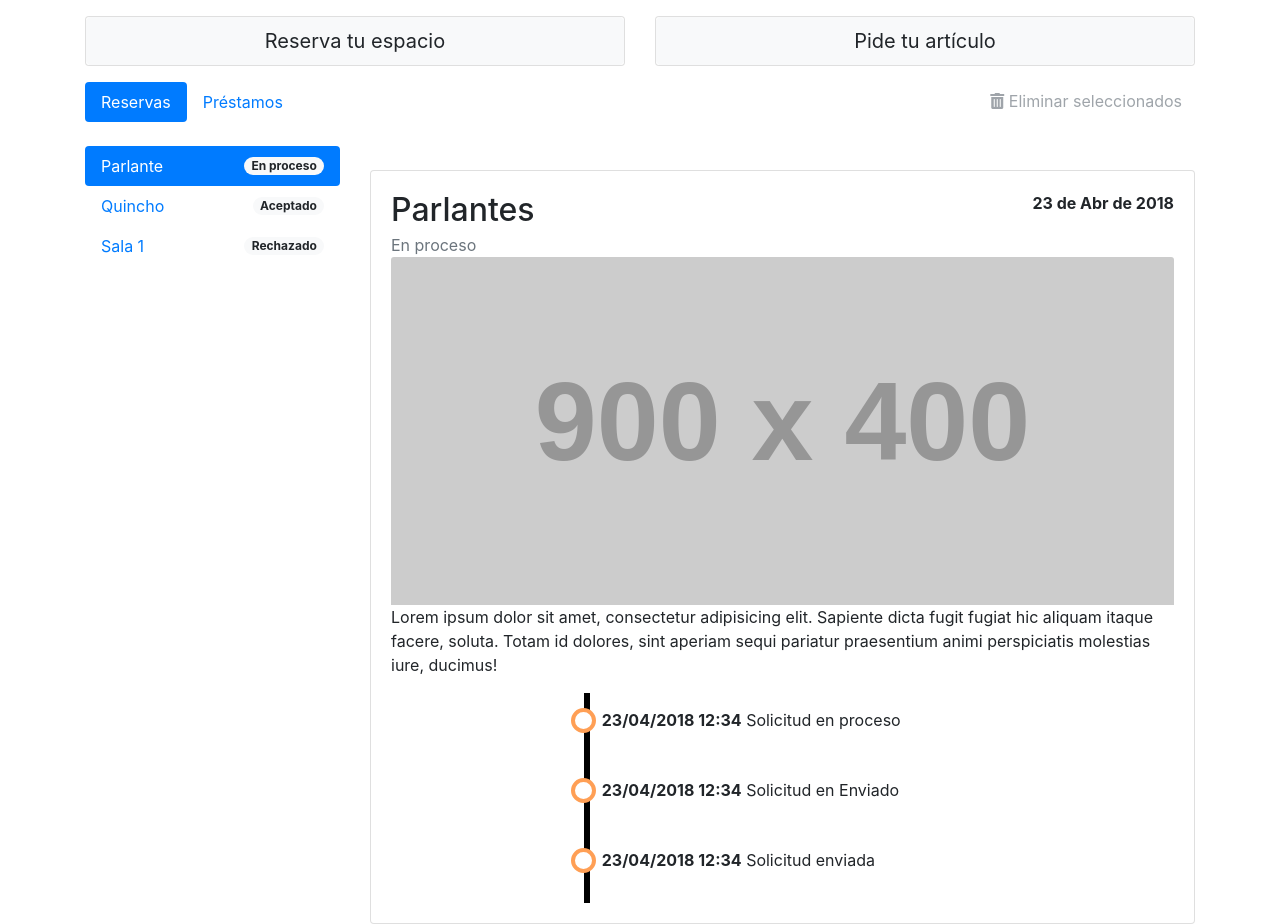
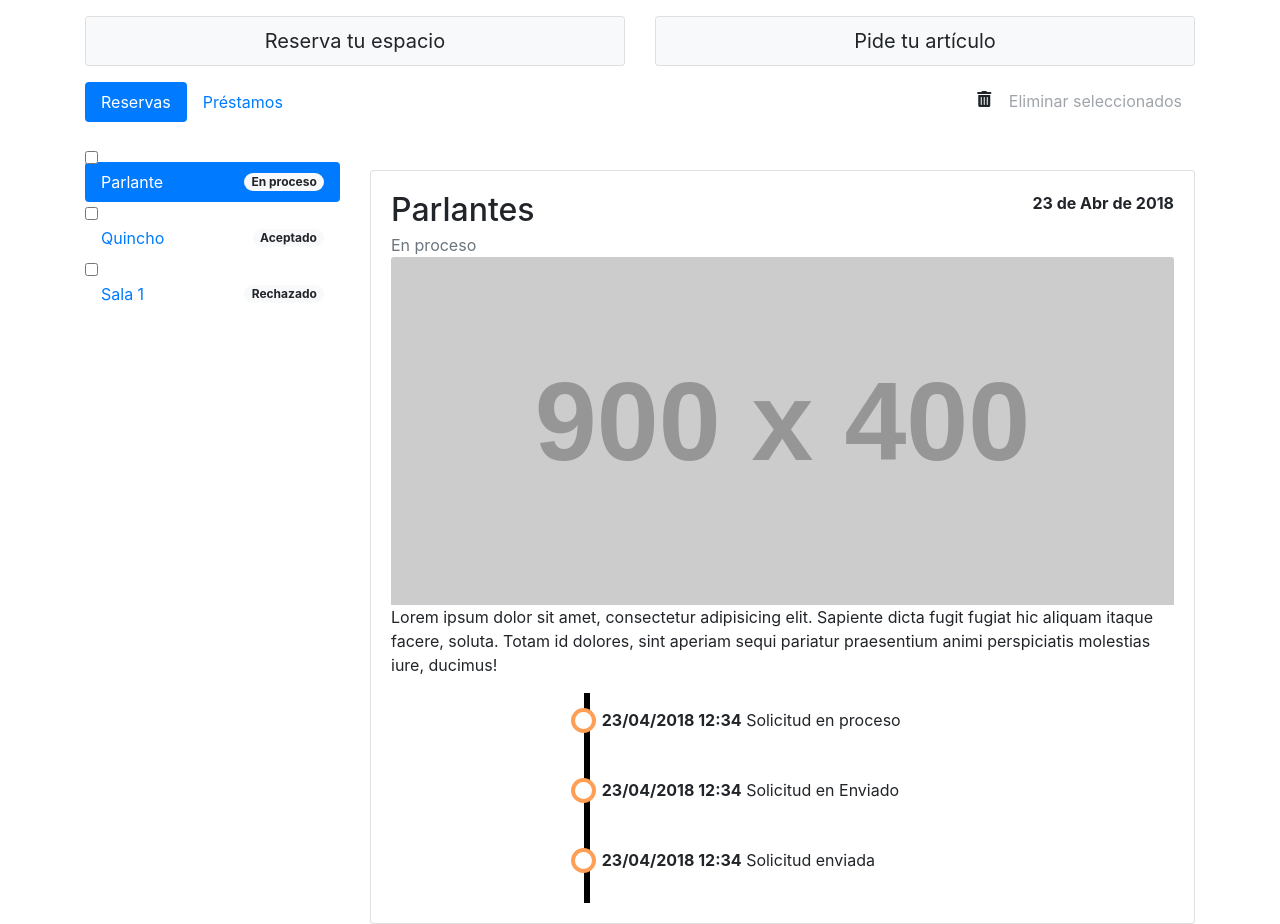
Before and after one commit to DCC-CC4401/2018-1-sad-T3, a Django app: page /userprofile/ in a window 1280 px wide. Shown: the part 139-1063 px from the top of the page. Run offline with Django 3.2, Linux system fonts and the light colour scheme; grey boxes labelled with a size stand in for pictures from a placeholder-image service; some libraries are stand-ins or nearby versions.

Commit message:
Checkbox agregados

```diff
--- a/cc4401Inventory/usersApp/templates/user_profile.html
+++ b/cc4401Inventory/usersApp/templates/user_profile.html
@@ -131,10 +131,10 @@
 
         <!-- Opción de eliminar seleccionados-->
         <div class="col-xl-6 text-xs-center" style="text-align: right">
-            <button type="button" class="btn btn-link" disabled>
+            <form name="formularioEliminar">
                 <i class="fas fa-trash-alt"></i>
-                Eliminar seleccionados
-            </button>
+                <input type="submit" name="Eliminar" value="Eliminar seleccionados" class="btn btn-link" disabled>
+            </form>
         </div>
 
         <!-- Contenido de las Reservas y Préstamos-->
@@ -149,14 +149,31 @@
                     <div class="col-lg-3">
                         <div class="nav flex-column nav-pills" id="v-pills-tab" role="tablist"
                              aria-orientation="vertical">
+
+                            <div class="form-group">
+                                <div class="form-check">
+                                    <input class="form-check-input" type="checkbox" id="gridCheck"
+                                           onclick="document.formularioEliminar.Eliminar.disabled=!document.formularioEliminar.Eliminar.disabled">
+                                </div>
+                            </div>
                             <a class="nav-link active d-flex justify-content-between align-items-center"
                                id="v-pills-home-tab" data-toggle="pill" href="#v-pills-home"
                                role="tab" aria-controls="v-pills-home" aria-selected="true">
                                 Parlante <span class="badge badge-pill badge-light">En proceso</span></a>
+                            <div class="form-group">
+                                <div class="form-check">
+                                    <input class="form-check-input" type="checkbox" id="gridCheck">
+                                </div>
+                            </div>
                             <a class="nav-link d-flex justify-content-between align-items-center"
                                id="v-pills-profile-tab" data-toggle="pill" href="#v-pills-profile"
                                role="tab" aria-controls="v-pills-profile" aria-selected="false">
                                 Quincho <span class="badge badge-pill badge-light">Aceptado</span></a>
+                            <div class="form-group">
+                                <div class="form-check">
+                                    <input class="form-check-input" type="checkbox" id="gridCheck">
+                                </div>
+                            </div>
                             <a class="nav-link d-flex justify-content-between align-items-center"
                                id="v-pills-messages-tab" data-toggle="pill" href="#v-pills-messages"
                                role="tab" aria-controls="v-pills-messages" aria-selected="false">
```
